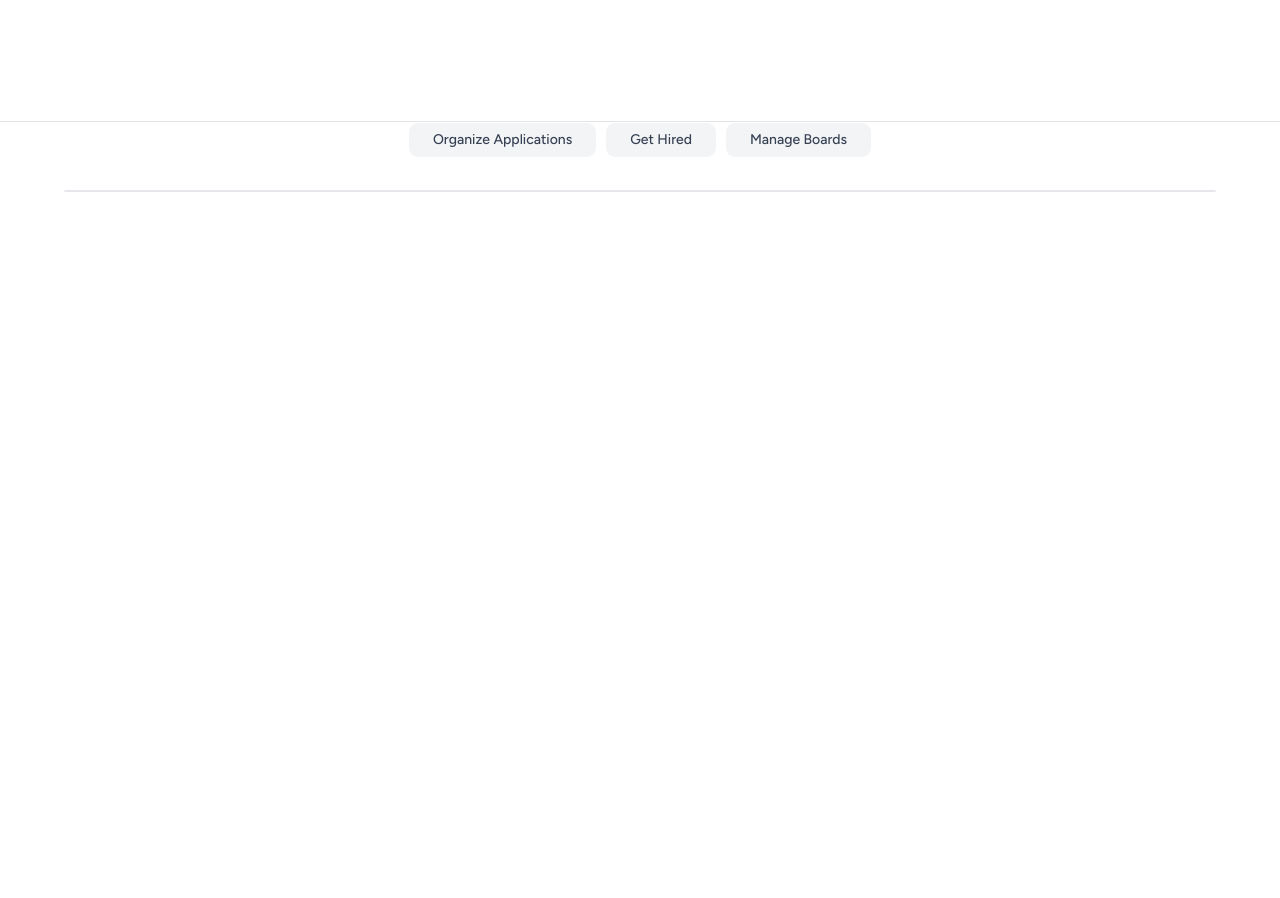
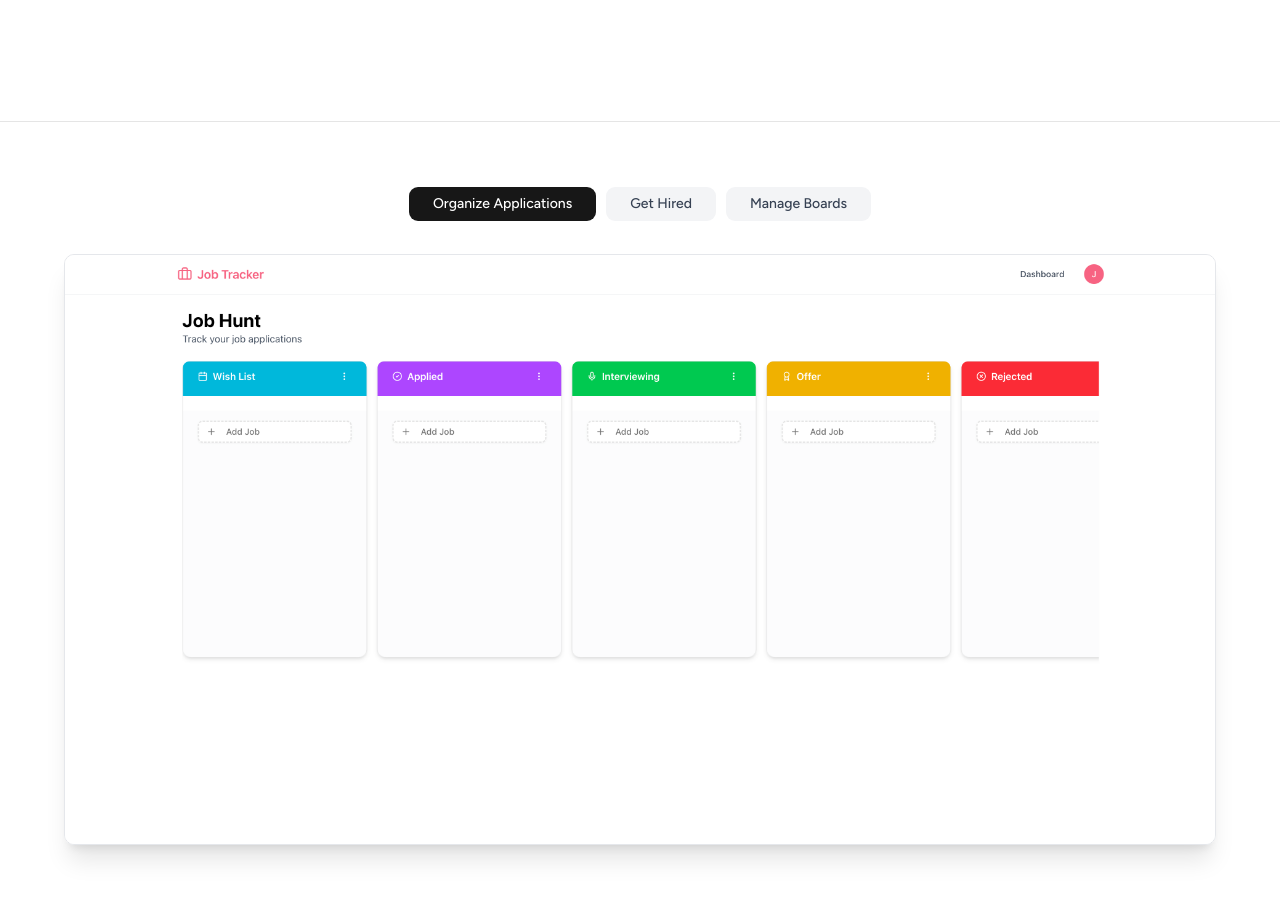
Before and after one commit to CodeBenderX/job_application_tracker, a Next.js app in the folder career-track/: page / in a window 1280 px wide. Shown: the part 500-1398 px from the top of the page. Before the commit the page ends 865 px from the top, so only its background shows below. Built offline with nearby package versions, Linux system fonts and the light colour scheme.

Commit message:
feat: add ImageTab component for dynamic hero images with tabbed navigation

```diff
--- a/career-track/app/page.tsx
+++ b/career-track/app/page.tsx
@@ -1,12 +1,10 @@
-"use client";
 import {Button} from "@/components/ui/button";
 import {ArrowRight} from "lucide-react";
-import {useState} from "react";
 import Link from "next/link";
-import Image from "next/image";
+import ImageTab from "@/components/image-tab";
+
 
 export default function Home() {
-  const [activeTab, setActiveTab] = useState("Organize Applications"); //organize, hired, boards
   return (
     <div className="flex min-h-screen flex-col bg-white">
       <main className="flex-1">{/*Hero Section*/}
@@ -32,25 +30,13 @@ export default function Home() {
         </section>
 
         {/*Hero Images Section*/}
-        <section className="border-t bg-whitepy-16">
-          <div className="container mx-auto px-4">
-            <div className="mx-auto max-w-6xl">
-              {/* Tabs */}
-              <div className="flex justify-center gap-2 mb-8">
-                <Button onClick={() => setActiveTab("organize")} className={`rounded-lg px-6 py-3 text-sm font-medium transition-colors ${activeTab === "organize" ? "bg-primary text-white" : "bg-gray-100 text-gray-700 hover:bg-gray-200"}`}>Organize Applications</Button>
-                <Button onClick={() => setActiveTab("hired")} className={`rounded-lg px-6 py-3 text-sm font-medium transition-colors ${activeTab === "hired" ? "bg-primary text-white" : "bg-gray-100 text-gray-700 hover:bg-gray-200"}`}>Get Hired</Button>
-                <Button onClick={() => setActiveTab("boards")} className={`rounded-lg px-6 py-3 text-sm font-medium transition-colors ${activeTab === "boards" ? "bg-primary text-white" : "bg-gray-100 text-gray-700 hover:bg-gray-200"}`}>Manage Boards</Button>
-              </div>
-              <div className="relative mx-auto overflow-hidden rounded-lg border border-gray-200 shadow-xl">
-                {activeTab === "organize" && <Image src="/hero-images/hero1.png" alt="Organize Applications" width={1200} height={800} className="mx-auto"/>}
-                {activeTab === "hired" && <Image src="/hero-images/hero2.png" alt="Get Hired" width={1200} height={800} className="mx-auto"/>}
-                {activeTab === "boards" && <Image src="/hero-images/hero3.png" alt="Manage Boards" width={1200} height={800} className="mx-auto"/>}
-              </div>
-            </div>
-          </div>
+        <ImageTab />
+
+        {/*Features Section*/}
+        <section className="border-t bg-white py-24">
+
         </section>
       </main>
     </div>
   );
 }
-// useState is imported from React at the top of the file
--- /dev/null
+++ b/career-track/components/image-tab.tsx
@@ -0,0 +1,26 @@
+"use client";
+import {Button} from "@/components/ui/button";
+import Image from "next/image";
+import {useState} from "react";
+
+export default function ImageTab() {
+  const [activeTab, setActiveTab] = useState("organize"); //organize, hired, boards
+  return (
+    <section className="border-t bg-white py-16">
+      <div className="container mx-auto px-4">
+        <div className="mx-auto max-w-6xl">
+          <div className="flex justify-center gap-2 mb-8"> {/* Tabs */}
+            <Button onClick={() => setActiveTab("organize")} className={`rounded-lg px-6 py-3 text-sm font-medium transition-colors ${activeTab === "organize" ? "bg-primary text-white" : "bg-gray-100 text-gray-700 hover:bg-gray-200"}`}>Organize Applications</Button>
+            <Button onClick={() => setActiveTab("hired")} className={`rounded-lg px-6 py-3 text-sm font-medium transition-colors ${activeTab === "hired" ? "bg-primary text-white" : "bg-gray-100 text-gray-700 hover:bg-gray-200"}`}>Get Hired</Button>
+            <Button onClick={() => setActiveTab("boards")} className={`rounded-lg px-6 py-3 text-sm font-medium transition-colors ${activeTab === "boards" ? "bg-primary text-white" : "bg-gray-100 text-gray-700 hover:bg-gray-200"}`}>Manage Boards</Button>
+          </div>
+          <div className="relative mx-auto overflow-hidden rounded-lg border border-gray-200 shadow-xl"> {/* Image Container */}
+            {activeTab === "organize" && <Image src="/hero-images/hero1.png" alt="Organize Applications" width={1200} height={800} className="mx-auto"/>}
+            {activeTab === "hired" && <Image src="/hero-images/hero2.png" alt="Get Hired" width={1200} height={800} className="mx-auto"/>}
+           {activeTab === "boards" && <Image src="/hero-images/hero3.png" alt="Manage Boards" width={1200} height={800} className="mx-auto"/>}
+          </div>
+        </div>
+      </div>
+    </section>
+  );
+}
```
